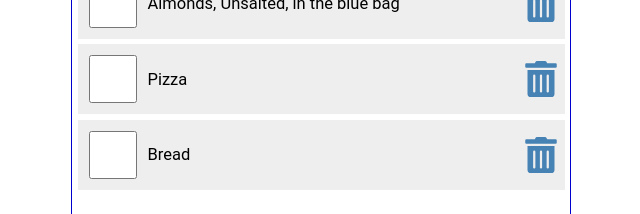
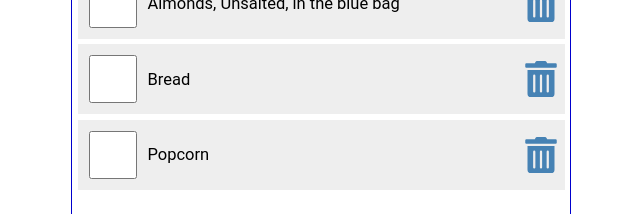
Before and after one commit to Bishal1998/learn_react, a React (Create React App) app: page / in a window 1280 px wide. Shown: the part 210-424 px from the top of the page, without its empty margins (319-959 px from the left). Built offline with nearby package versions, Linux system fonts and the light colour scheme; data requests are answered from the project's data file.

Commit message:
CRUD Options

```diff
--- a/data/db.json
+++ b/data/db.json
@@ -6,14 +6,14 @@
       "item": "Almonds, Unsalted, in the blue bag"
     },
     {
-            "id": 2,
-            "checked": false,
-            "item": "Pizza"
-        },
-        {
       "id": 3,
       "checked": false,
       "item": "Bread"
+    },
+    {
+      "id": 4,
+      "checked": false,
+      "item": "Popcorn"
     }
   ]
 }
--- a/src/App.js
+++ b/src/App.js
@@ -4,6 +4,7 @@
 import { useState, useEffect } from 'react';
 import AddItem from './AddItem';
 import SearchItem from './SearchItem';
+import apiRequest from './apiRequest';
 
 function App() {
 
@@ -15,7 +16,6 @@
     const [fetchError, setFetchError] = useState(null);
     const [isLoading, setIsLoading] = useState(true);
 
-
     useEffect(() => {
 
       const fetchItems = async () => {
@@ -23,7 +23,6 @@
           const response = await fetch(API_URL);
           if (!response.ok) throw Error('Did not receive expected Data');
           const listItems = await response.json();
-          console.log(listItems);
           setItems(listItems);
           setFetchError(null);
         } catch (err) {
@@ -40,21 +39,49 @@
 
 
 
-    const addItem = (item) => {
+    const addItem = async (item) => {
       const id = items.length ? items[items.length - 1].id + 1 : 1;
       const myNewItem = { id, checked : false, item };
       const listItems = [ ...items, myNewItem ]
       setItems(listItems);
+
+      const postOptions = {
+        method : 'POST',
+        headers : {
+          'Content-Type' : 'application/json'
+        },
+        body : JSON.stringify(myNewItem)
+      }
+      const result = await apiRequest(API_URL, postOptions);
+      if(result) setFetchError(result);
     }
 
-    const handleCheck = (id) => {
+    const handleCheck = async (id) => {
         const listItems = items.map((item) => item.id === id ? { ...item, checked : !item.checked } : item);
         setItems(listItems);
+
+        const myItem = listItems.filter((item) => item.id === id);
+        const updateOptions = {
+          method : 'PATCH',
+          headers : {
+            'Content-Type' : 'application/json'
+          },
+          body : JSON.stringify({ checked : myItem[0].checked})
+        };
+        const reqUrl = `${API_URL}/${id}`;
+        const result = await apiRequest(reqUrl, updateOptions);
+        if (result) setFetchError(result);
     };
 
-    const handleDelete = (id) => {
+    const handleDelete = async (id) => {
         const listItems = items.filter((item) => item.id !== id);
         setItems(listItems);
+
+
+        const deleteOptions = { method : 'DELETE'};
+        const reqUrl = `${API_URL}/${id}`;
+        const result = await apiRequest(reqUrl, deleteOptions);
+        if (result) setFetchError(result);
     };
 
     const handleSubmit = (e) => {
--- /dev/null
+++ b/src/apiRequest.js
@@ -0,0 +1,17 @@
+
+const apiRequest = async (url = '', optionsObj = null, errMsg = null) => {
+    try {
+
+        const response = await fetch(url, optionsObj);
+        if (!response.ok) throw Error('Please reload the app');
+
+    }catch (err){
+
+        errMsg = err.message;
+
+    }finally {
+        return errMsg;
+    }
+}
+
+export default apiRequest;
```
Lines whose indentation alone changed are shown as unchanged.
